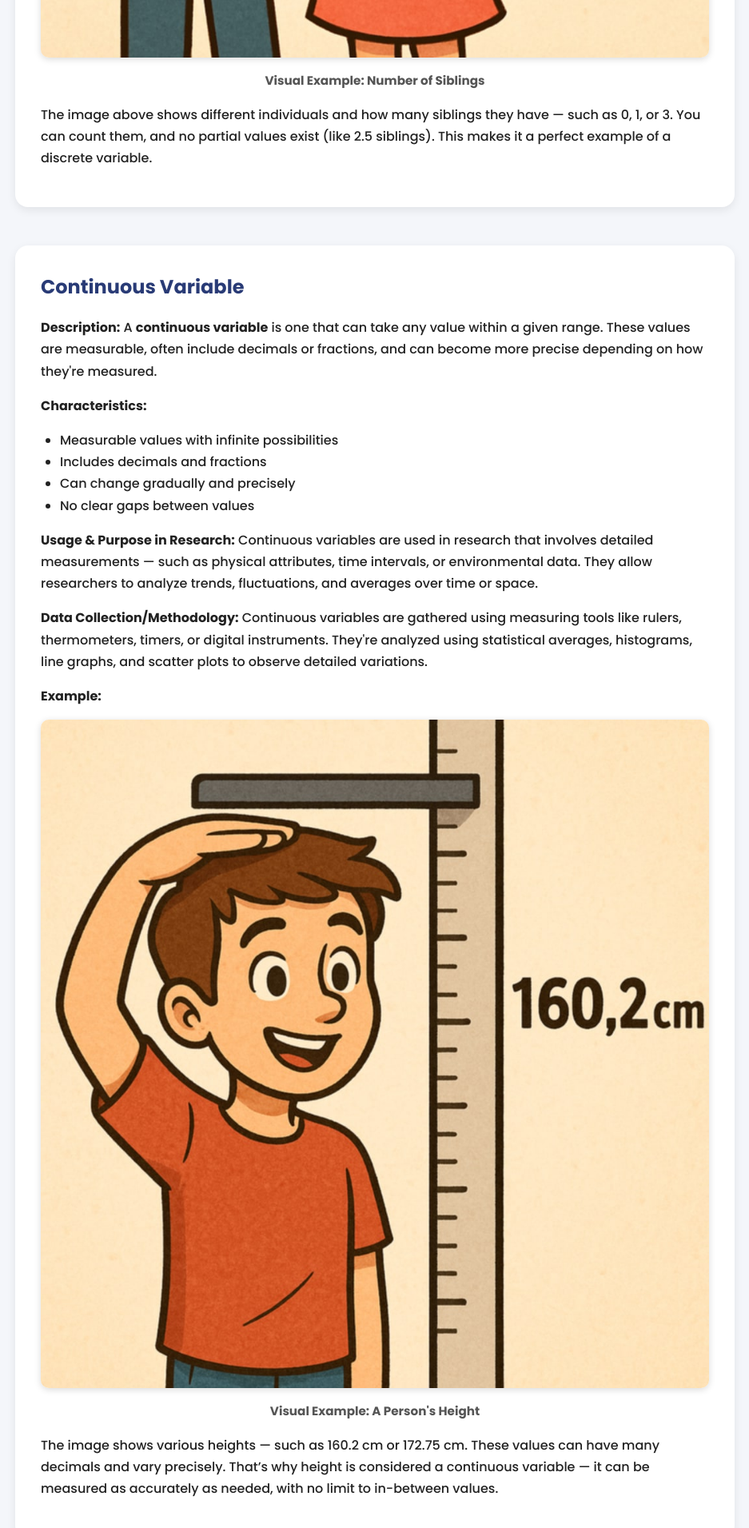
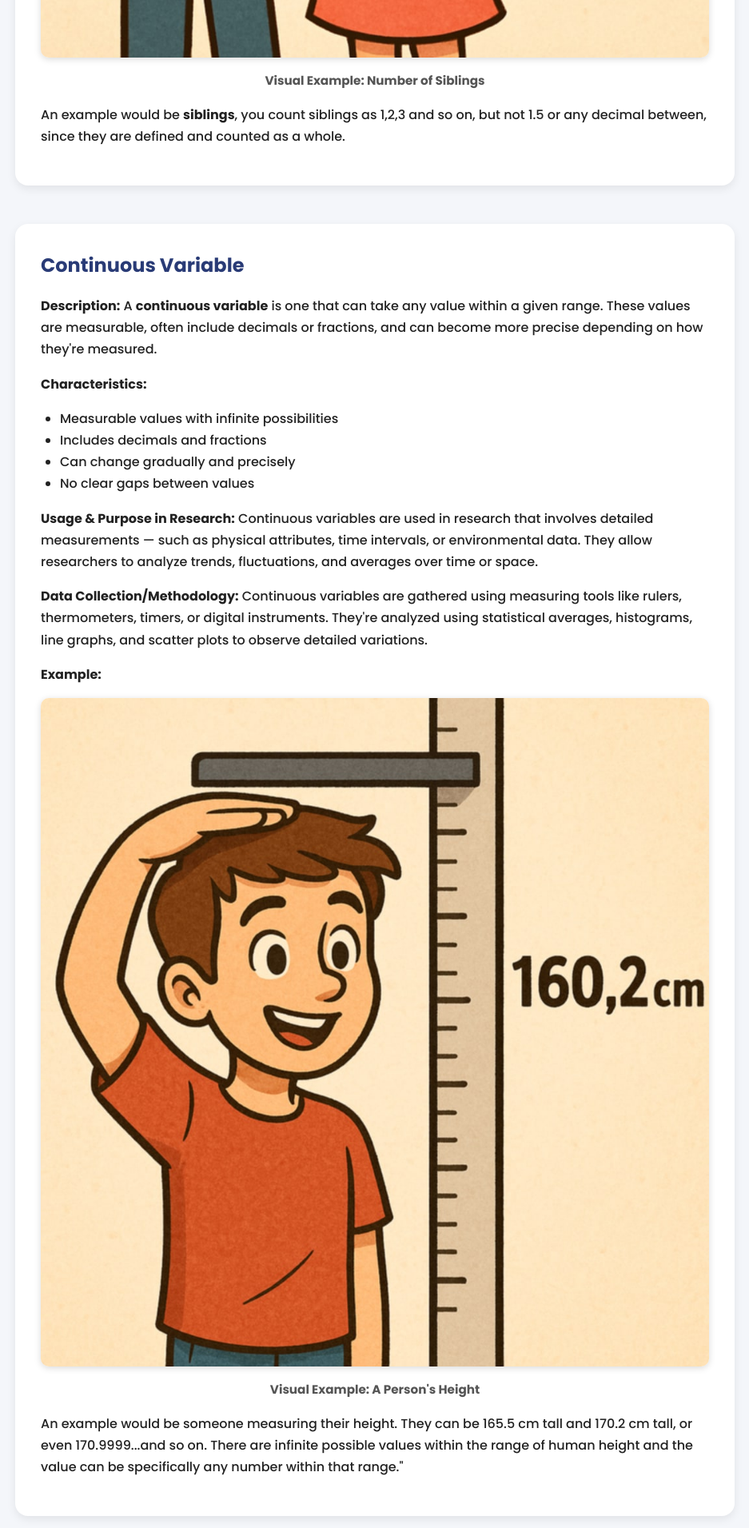
Before and after one commit to ICTSTUDENT01/davebermejo12-ICT, a plain HTML site: page index.html in a window 1280 px wide. Shown: the part 2160-4071 px from the top of the page at 80% size, without its empty margins (171-1108 px from the left). Drawn offline with Linux system fonts and the light colour scheme.

Commit message:
Update index.html

```diff
--- a/index.html
+++ b/index.html
@@ -61,7 +61,9 @@
             <p class="caption"><strong>Visual Example: Number of Siblings</strong></p>
           </div>
           <p>
-            The image above shows different individuals and how many siblings they have — such as 0, 1, or 3. You can count them, and no partial values exist (like 2.5 siblings). This makes it a perfect example of a discrete variable.
+            An example would be <b>siblings</b>, you count siblings as 1,2,3 and so on, but not 1.5 or any decimal between, since they are defined and counted as a whole.
+
+
           </p>
         </section>
 
@@ -89,7 +91,7 @@
             <p class="caption"><strong>Visual Example: A Person's Height</strong></p>
           </div>
           <p>
-            The image shows various heights — such as 160.2 cm or 172.75 cm. These values can have many decimals and vary precisely. That’s why height is considered a continuous variable — it can be measured as accurately as needed, with no limit to in-between values.
+           An example would be someone measuring their height. They can be 165.5 cm tall and 170.2 cm tall, or even 170.9999...and so on. There are infinite possible values within the range of human height and the value can be specifically any number within that range."
           </p>
         </section>
 
```
